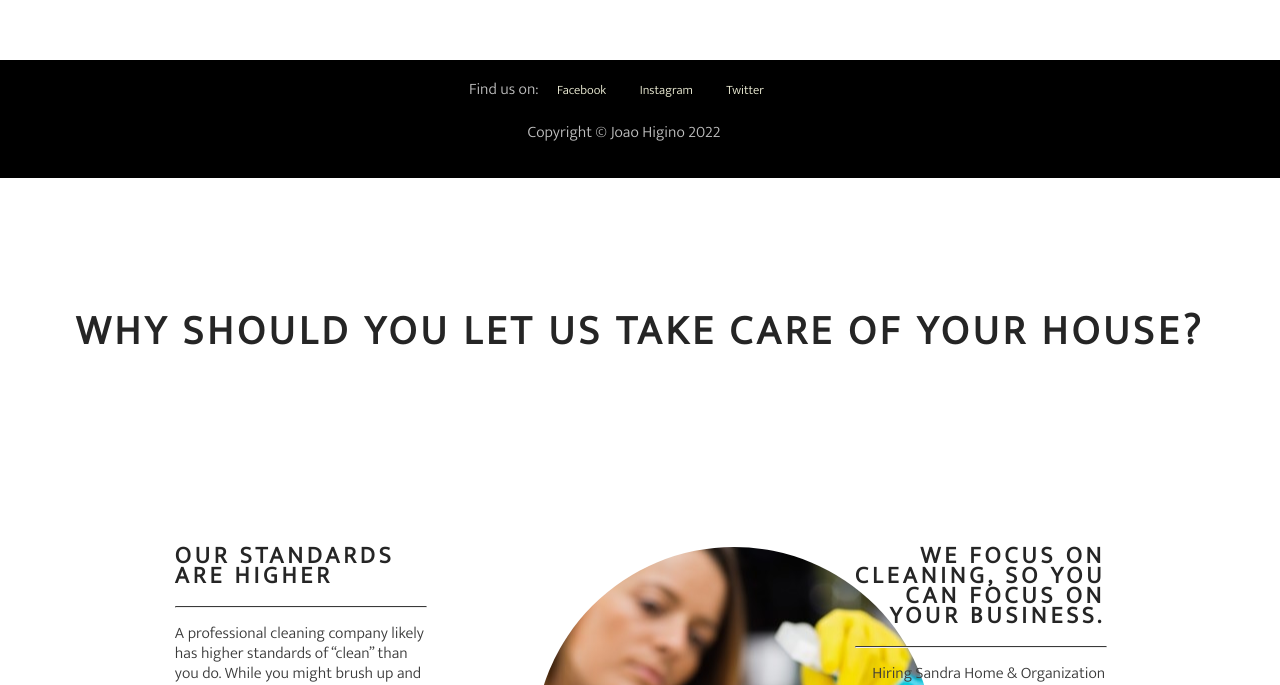
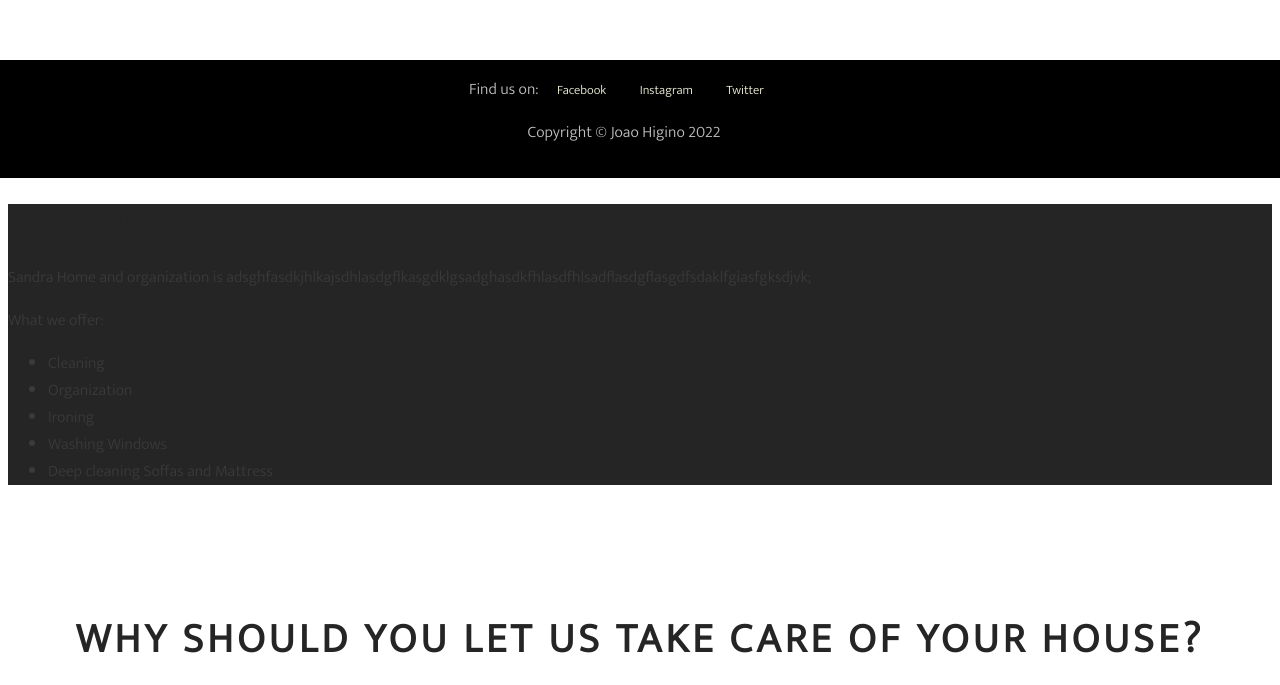
Before and after one commit to JoaoHigino/SandraHomeOrganization, a plain HTML site: page index.html in a window 1280 px wide. Shown: the part 622-1307 px from the top of the page. Drawn offline with Linux system fonts and the light colour scheme.

Commit message:
Add about us

```diff
--- a/assets/css/style.css
+++ b/assets/css/style.css
@@ -65,7 +65,7 @@ h1, h2{
 #caring{
     text-align: center;
     font-size: 15px;
-    font-family: Verdana, Geneva, Tahoma, sans-serif;
+    font-family: Mukta, sans-serif;
 }
 
 #working-with-us{
@@ -242,13 +242,16 @@ footer > p {
                     text-align: center;
                     padding: 0 20px;}
 
+
+    }
+
     .form-section {
         clear: left;
         background: url("/assets/images/pexels-lumn-282892.jpg");
         background-size: cover;
         background-position: center;
-            height: 900px;
-        }
+        height: 900px;}
+
 
 .signup-form {
         margin: 150px 10% 0 0;
@@ -293,4 +296,9 @@ footer > p {
     .send-button:hover {
         background-color: #726b6b;
         color: #c71313;
-        }       }
+    }
+
+
+    #about{
+        background-color: #252525;
+    }
--- a/index.html
+++ b/index.html
@@ -31,6 +31,32 @@
     <section id="main-image-outer"><div id="main-image"></div></section>
 
     <h2 id="caring"><em>"It's not about cleaning it's <strong>all</strong> about caring"</em></h2>
+
+    <section id="about">
+        <h1 id="about-us">About Us</h1>
+        <p>Sandra Home and organization is adsghfasdkjhlkajsdhlasdgflkasgdklgsadghasdkfhlasdfhlsadflasdgflasgdfsdaklfgiasfgksdjvk;</p>
+        <div id="list" class="text">
+            <p>What we offer:</p>
+            <ul>
+                <li id="cleaning">Cleaning</li>
+                <li id="organization">Organization</li>
+                <li id="ironing">Ironing</li>
+                <li id="washing-windows">Washing Windows</li>
+                <li id="soffa">Deep cleaning Soffas and Mattress</li>
+            </ul>
+
+        </div>
+
+
+
+
+
+
+
+
+</section>
+
+
 
 
     <section id="working-with-us">
```
Also changed, not shown: assets/images/pexels-lumn-311039.jpg (deleted), 1 other file. Lines whose indentation alone changed are shown as unchanged.
